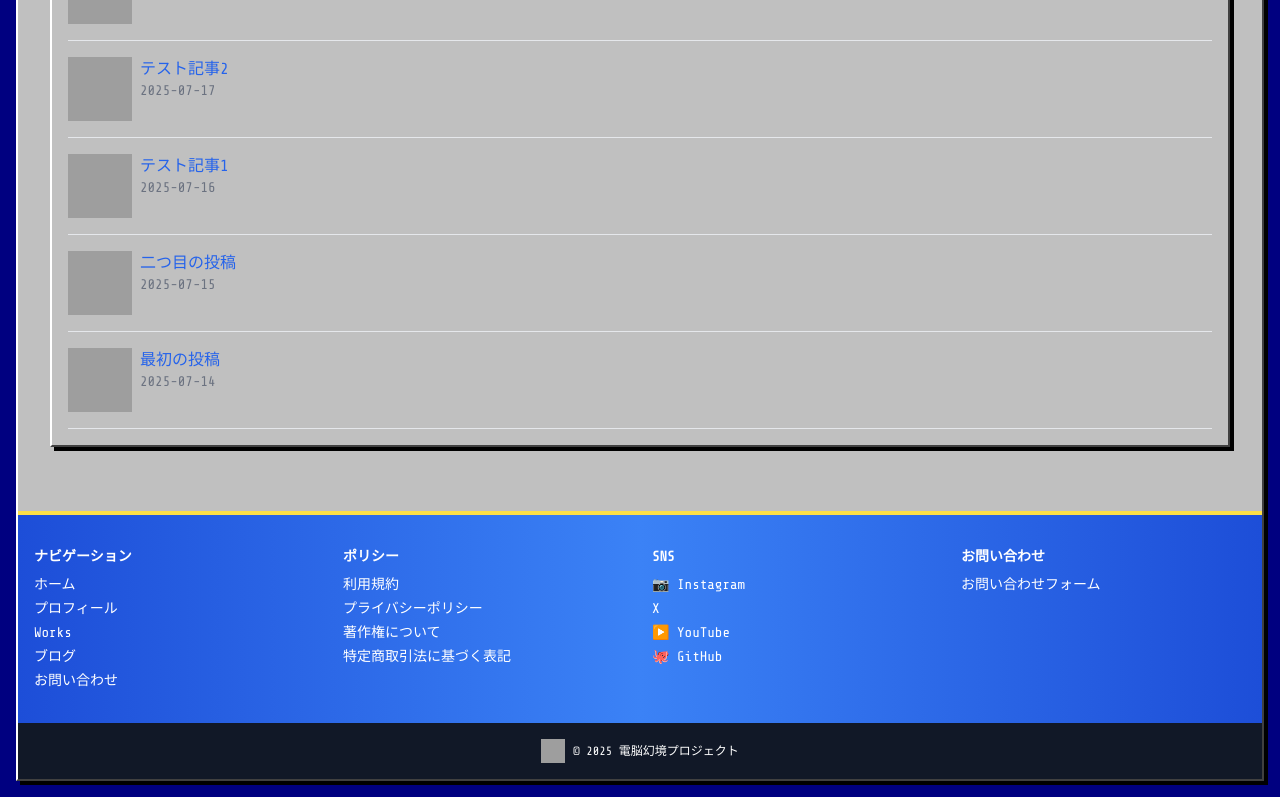
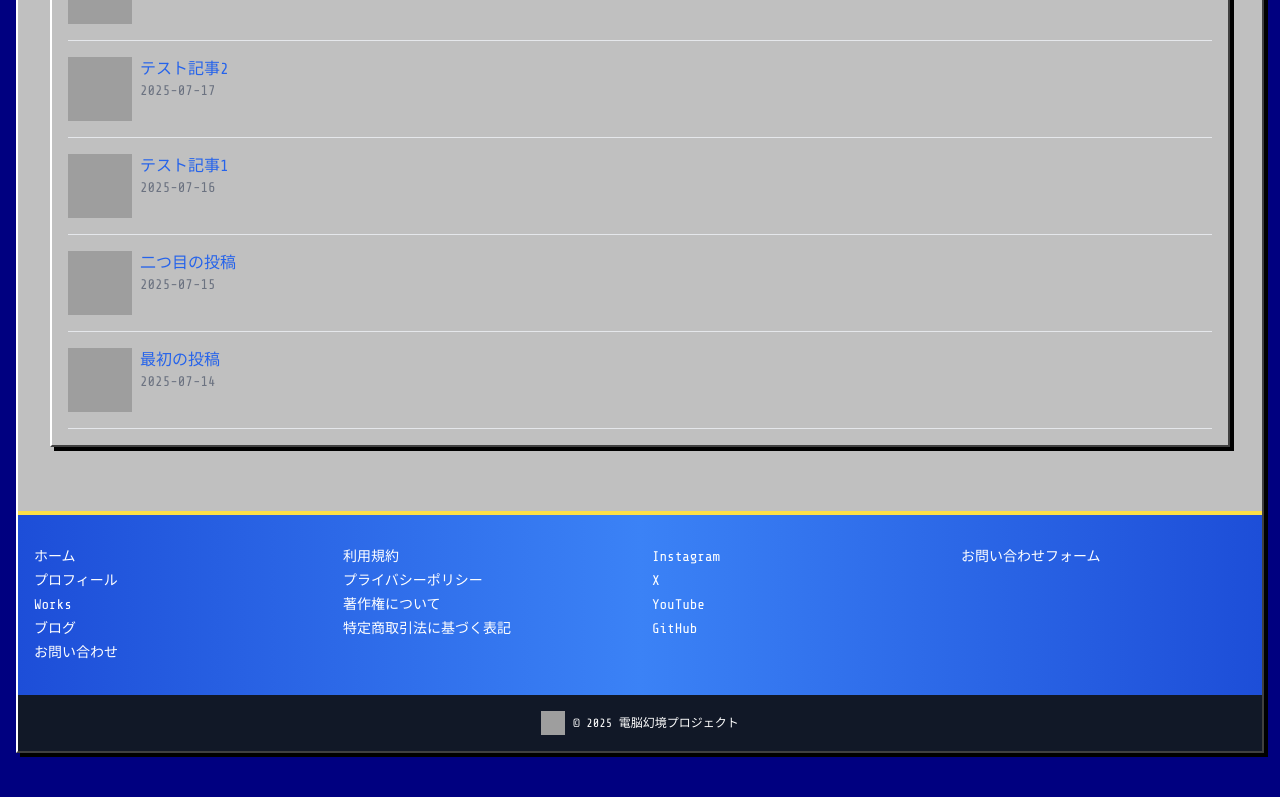
Before and after one commit to maruyamamasaya/Portfolio, a Next.js app: page / in a window 1280 px wide. Shown: the part 391-1188 px from the top of the page. After the commit the page ends 1160 px from the top, so only its background shows below. Built offline with nearby package versions, Linux system fonts and the light colour scheme; grey boxes are pictures that could not be loaded.

Commit message:
hide footer section titles and remove emoji icons

```diff
--- a/src/app/components/Footer.tsx
+++ b/src/app/components/Footer.tsx
@@ -5,7 +5,7 @@ export default function Footer() {
     <footer className="bg-gradient-to-r from-blue-700 via-blue-500 to-blue-700 text-white mt-8 text-sm border-t-4 border-yellow-300">
       <div className="container mx-auto px-4 py-8 grid grid-cols-1 md:grid-cols-4 gap-6">
         <div>
-          <h2 className="font-semibold mb-2">ナビゲーション</h2>
+          <h2 className="font-semibold mb-2 sr-only">ナビゲーション</h2>
           <ul className="space-y-1">
             <li><Link href="/">ホーム</Link></li>
             <li><Link href="/about">プロフィール</Link></li>
@@ -15,7 +15,7 @@ export default function Footer() {
           </ul>
         </div>
         <div>
-          <h2 className="font-semibold mb-2">ポリシー</h2>
+          <h2 className="font-semibold mb-2 sr-only">ポリシー</h2>
           <ul className="space-y-1">
             <li><Link href="/policy/terms">利用規約</Link></li>
             <li><Link href="/policy/privacy">プライバシーポリシー</Link></li>
@@ -24,16 +24,16 @@ export default function Footer() {
           </ul>
         </div>
         <div>
-          <h2 className="font-semibold mb-2">SNS</h2>
+          <h2 className="font-semibold mb-2 sr-only">SNS</h2>
           <ul className="space-y-1">
-            <li><a href="https://instagram.com" target="_blank" rel="noopener noreferrer">📷 Instagram</a></li>
+            <li><a href="https://instagram.com" target="_blank" rel="noopener noreferrer">Instagram</a></li>
             <li><a href="https://x.com" target="_blank" rel="noopener noreferrer">X</a></li>
-            <li><a href="https://youtube.com" target="_blank" rel="noopener noreferrer">▶️ YouTube</a></li>
-            <li><a href="https://github.com" target="_blank" rel="noopener noreferrer">🐙 GitHub</a></li>
+            <li><a href="https://youtube.com" target="_blank" rel="noopener noreferrer">YouTube</a></li>
+            <li><a href="https://github.com" target="_blank" rel="noopener noreferrer">GitHub</a></li>
           </ul>
         </div>
         <div>
-          <h2 className="font-semibold mb-2">お問い合わせ</h2>
+          <h2 className="font-semibold mb-2 sr-only">お問い合わせ</h2>
           <Link href="/contact" className="hover:underline">お問い合わせフォーム</Link>
         </div>
       </div>
```
